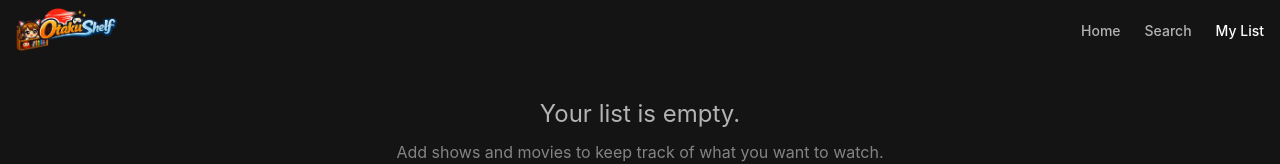
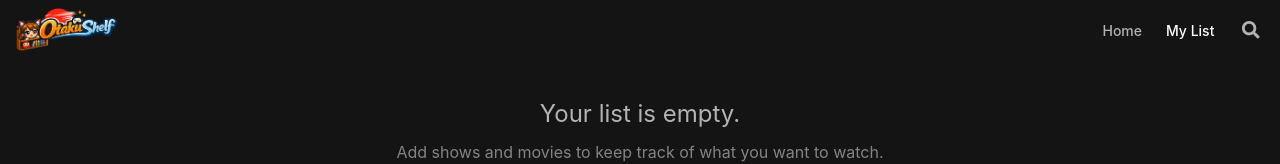
Before and after one commit to Collin-1/OtakuShelf, a React (Vite) app: page /my-list in a window 1280 px wide. Shown: the top 164 px of the page. Built offline with nearby package versions, Linux system fonts and the light colour scheme.

Commit message:
add global search and improve UI contrast for dark mode

```diff
--- a/src/components/AnimeDetailsModal.css
+++ b/src/components/AnimeDetailsModal.css
@@ -33,7 +33,7 @@
 .modal-title {
   font-size: var(--font-size-3xl);
   margin-bottom: var(--spacing-sm);
-  text-shadow: 2px 2px 4px rgba(255, 255, 255, 1);
+  text-shadow: 2px 2px 4px rgba(0, 0, 0, 0.8);
   color: var(--color-text-primary);
 }
 
--- a/src/components/HeroBanner.css
+++ b/src/components/HeroBanner.css
@@ -17,15 +17,15 @@
   background:
     linear-gradient(
       to bottom,
-      rgba(0, 0, 0, 0.2) 0%,
-      rgba(255, 255, 255, 0) 60%,
+      rgba(0, 0, 0, 0.3) 0%,
+      rgba(20, 20, 20, 0) 50%,
       var(--color-bg-primary) 100%
     ),
     linear-gradient(
       to right,
-      rgba(255, 255, 255, 0.9) 0%,
-      rgba(255, 255, 255, 0.6) 30%,
-      rgba(255, 255, 255, 0) 100%
+      rgba(0, 0, 0, 0.9) 0%,
+      rgba(0, 0, 0, 0.7) 30%,
+      rgba(0, 0, 0, 0) 100%
     );
 }
 
@@ -52,7 +52,7 @@
   line-height: 1.1;
   margin-bottom: var(--spacing-md);
   color: var(--color-text-primary);
-  text-shadow: 2px 2px 4px rgba(255, 255, 255, 0.5);
+  text-shadow: 2px 2px 4px rgba(0, 0, 0, 0.8);
 }
 
 .hero-meta {
@@ -108,8 +108,8 @@
   .hero-overlay {
     background: linear-gradient(
       to bottom,
-      rgba(255, 255, 255, 0.4) 0%,
-      rgba(255, 255, 255, 0.9) 80%,
+      rgba(0, 0, 0, 0.2) 0%,
+      rgba(0, 0, 0, 0.6) 50%,
       var(--color-bg-primary) 100%
     );
   }
--- a/src/components/Navbar.css
+++ b/src/components/Navbar.css
@@ -49,7 +49,11 @@ body:not(:has(.hero-banner)) .navbar,
 
 .navbar-links {
   display: flex;
+  align-items: center;
   gap: var(--spacing-lg);
+  list-style: none;
+  margin: 0;
+  padding: 0;
 }
 
 .navbar-links a {
@@ -72,3 +76,55 @@ body:not(:has(.hero-banner)) .navbar,
   font-size: 0.7rem;
   margin-left: 4px;
 }
+
+/* Navbar Search - Slide Out */
+.navbar-search-container {
+  display: flex;
+  align-items: center;
+}
+
+.search-icon-btn {
+  background: none;
+  border: none;
+  color: var(--color-text-secondary);
+  font-size: 1.1rem;
+  cursor: pointer;
+  transition: color var(--transition-fast);
+  padding: 4px;
+  display: flex;
+  align-items: center;
+  justify-content: center;
+}
+
+.search-icon-btn:hover {
+  color: var(--color-text-primary);
+}
+
+.search-form {
+  overflow: hidden;
+  width: 0;
+  transition: width var(--transition-normal);
+  display: flex;
+  align-items: center;
+}
+
+.navbar-search-container.open .search-form {
+  width: 220px;
+  margin-left: var(--spacing-sm);
+}
+
+.navbar-search-input {
+  width: 100%;
+  background-color: rgba(0, 0, 0, 0.5);
+  border: 1px solid var(--color-border);
+  color: var(--color-text-primary);
+  padding: 6px 12px;
+  font-size: var(--font-size-sm);
+  outline: none;
+  opacity: 0;
+  transition: opacity var(--transition-normal);
+}
+
+.navbar-search-container.open .navbar-search-input {
+  opacity: 1;
+}
--- a/src/components/Navbar.jsx
+++ b/src/components/Navbar.jsx
@@ -1,12 +1,16 @@
 import React, { useState, useEffect } from "react";
-import { Link, useLocation } from "react-router-dom";
+import { Link, useLocation, useNavigate } from "react-router-dom";
 import { useMyList } from "../context/MyListContext";
+import { FaSearch } from "react-icons/fa";
 import Logo from "../assets/otaku_shelf_logo.png";
 import "./Navbar.css";
 
 const Navbar = () => {
   const [isScrolled, setIsScrolled] = useState(false);
+  const [showSearch, setShowSearch] = useState(false);
+  const [searchInput, setSearchInput] = useState("");
   const location = useLocation();
+  const navigate = useNavigate();
   const { list } = useMyList();
 
   useEffect(() => {
@@ -18,25 +22,30 @@ const Navbar = () => {
     return () => window.removeEventListener("scroll", handleScroll);
   }, []);
 
+  const handleSearchSubmit = (e) => {
+    e.preventDefault();
+    // Navigate even if empty to just go to search page?
+    // Or only if has query. Let's allow simple click to open, enter to search.
+    if (searchInput.trim()) {
+      navigate(`/search?q=${encodeURIComponent(searchInput)}`);
+    } else if (showSearch && location.pathname !== "/search") {
+      // If showing search and empty, maybe close it?
+    }
+  };
+
+  // Close search if clicking outside? For simplified MVP:
+  // Toggle button opens input.
+
   return (
     <nav className={`navbar ${isScrolled ? "scrolled" : ""}`}>
       <div className="container navbar-content">
         <Link to="/" className="navbar-logo">
           <img src={Logo} alt="OtakuShelf" />
         </Link>
-
         <ul className="navbar-links">
           <li>
             <Link to="/" className={location.pathname === "/" ? "active" : ""}>
               Home
-            </Link>
-          </li>
-          <li>
-            <Link
-              to="/search"
-              className={location.pathname === "/search" ? "active" : ""}
-            >
-              Search
             </Link>
           </li>
           <li>
@@ -48,6 +57,29 @@ const Navbar = () => {
               {list.length > 0 && <span className="badge">{list.length}</span>}
             </Link>
           </li>
+          <li>
+            <div
+              className={`navbar-search-container ${showSearch ? "open" : ""}`}
+            >
+              <button
+                className="search-icon-btn"
+                onClick={() => {
+                  setShowSearch(!showSearch);
+                }}
+              >
+                <FaSearch />
+              </button>
+              <form onSubmit={handleSearchSubmit} className="search-form">
+                <input
+                  type="text"
+                  placeholder="Titles, people, genres"
+                  value={searchInput}
+                  onChange={(e) => setSearchInput(e.target.value)}
+                  className="navbar-search-input"
+                />
+              </form>
+            </div>
+          </li>
         </ul>
       </div>
     </nav>
--- a/src/components/RowCarousel.css
+++ b/src/components/RowCarousel.css
@@ -49,7 +49,7 @@
   top: 0;
   bottom: var(--spacing-md); /* Account for padding bottom of row-content */
   width: 40px;
-  background-color: rgba(255, 255, 255, 0.7);
+  background-color: rgba(20, 20, 20, 0.5);
   border: none;
   z-index: 20;
   display: flex;
@@ -68,7 +68,7 @@
 }
 
 .row-arrow:hover {
-  background-color: rgba(255, 255, 255, 0.9);
+  background-color: rgba(20, 20, 20, 0.8);
   transform: scale(1.1);
 }
 
--- a/src/pages/Search.jsx
+++ b/src/pages/Search.jsx
@@ -1,4 +1,5 @@
 import React, { useState, useEffect, useRef } from "react";
+import { useSearchParams } from "react-router-dom";
 import FiltersBar from "../components/FiltersBar";
 import AnimeCard from "../components/AnimeCard";
 import Pagination from "../components/Pagination";
@@ -9,7 +10,8 @@ import { FaSearch } from "react-icons/fa";
 import "../styles/Search.css";
 
 const Search = ({ onAnimeClick }) => {
-  const [query, setQuery] = useState("");
+  const [searchParams, setSearchParams] = useSearchParams();
+  const [query, setQuery] = useState(searchParams.get("q") || "");
   const [filters, setFilters] = useState({
     genre: "",
     format: "",
@@ -35,6 +37,25 @@ const Search = ({ onAnimeClick }) => {
     }, 500);
     return () => clearTimeout(handler);
   }, [query]);
+
+  // Update URL to match search query
+  useEffect(() => {
+    const params = new URLSearchParams(searchParams);
+    if (debouncedQuery) {
+      params.set("q", debouncedQuery);
+    } else {
+      params.delete("q");
+    }
+    setSearchParams(params, { replace: true });
+  }, [debouncedQuery]);
+
+  // Update query if URL changes (e.g. navigation from Navbar)
+  useEffect(() => {
+    const q = searchParams.get("q") || "";
+    if (q !== query) {
+      setQuery(q);
+    }
+  }, [searchParams]);
 
   useEffect(() => {
     // Reset page when filters or query change
--- a/src/styles/global.css
+++ b/src/styles/global.css
@@ -82,12 +82,13 @@ img {
 }
 
 .btn-secondary {
-  background-color: rgba(109, 109, 110, 0.4);
-  color: var(--color-text-primary);
-  background-color: #e6e6e6;
+  background-color: rgba(109, 109, 110, 0.7); /* Darker translucent grey */
+  color: #ffffff;
+  backdrop-filter: blur(4px); /* Optional modern touch */
 }
 .btn-secondary:hover {
-  background-color: #d4d4d4;
+  background-color: rgba(109, 109, 110, 0.9);
+  color: #ffffff;
 }
 
 .btn-icon {
```
